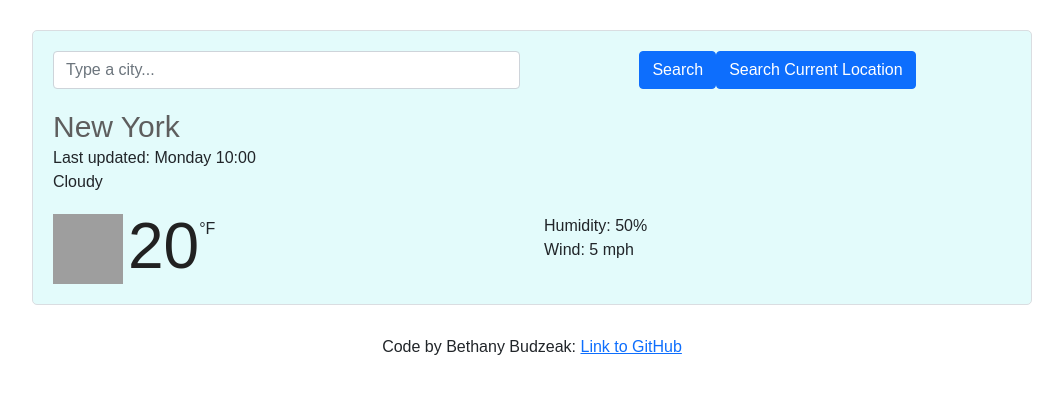
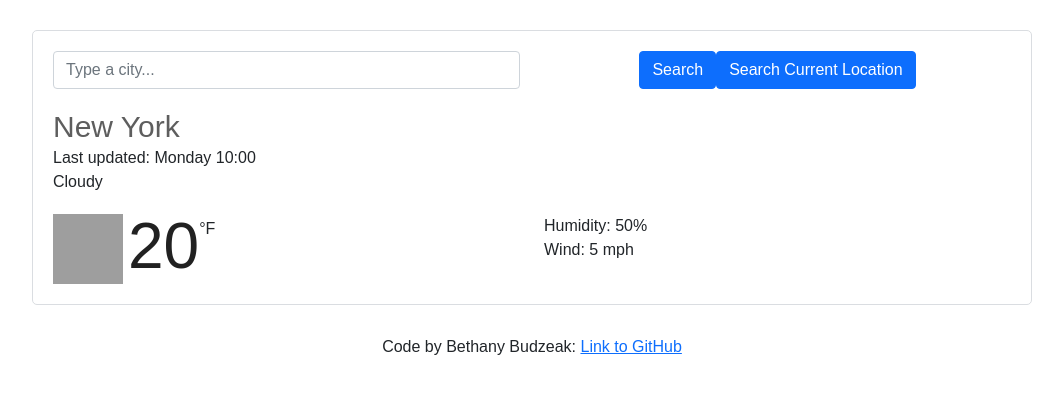
Before and after one commit to bbudzeak/weather-react, a React (Create React App) app: page / in a window 1280 px wide. Shown: the top 394 px of the page, without its empty margins (108-1171 px from the left). Built offline with nearby package versions, Linux system fonts and the light colour scheme; grey boxes are pictures that could not be loaded.

Commit message:
updated css

```diff
--- a/src/styles.css
+++ b/src/styles.css
@@ -12,5 +12,4 @@
   padding: 20px;
   border: 1px solid #dadde1;
   border-radius: 5px;
-  background-color: #caf7f885;
 }
```
